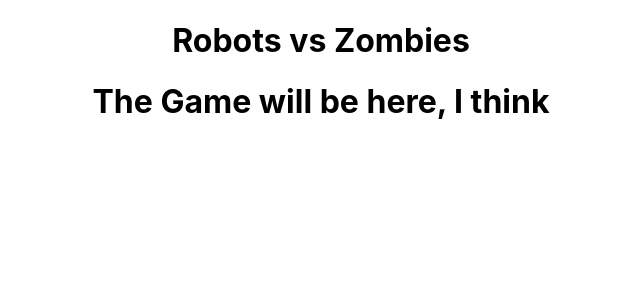
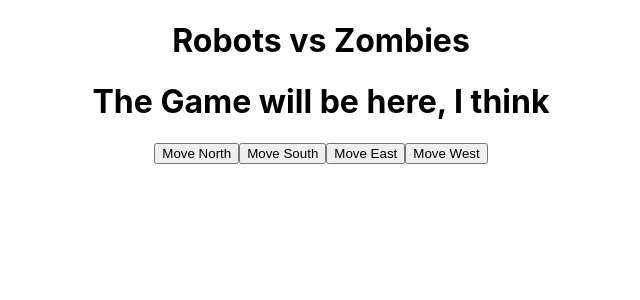
Before and after one commit to Robot-vs-Zombies/rvz-front-end, a React (Create React App) app: page /dashboard in a window 1280 px wide. Shown: the top 300 px of the page, without its empty margins (319-959 px from the left). Built offline with nearby package versions, Linux system fonts and the light colour scheme; no server answers.

Commit message:
setup basic movement for test server, as well as player initalization

```diff
--- a/src/App.js
+++ b/src/App.js
@@ -1,24 +1,22 @@
-import React from 'react';
-import './App.css';
-import {BrowserRouter as Router, Route, Switch} from 'react-router-dom';
-import Login from './components/registration/Login';
-import SignUp from './components/registration/SignUp';
-import Dashboard from './components/dashboard/Dashboard';
+import React from "react";
+import "./App.css";
+import { BrowserRouter as Router, Route, Switch } from "react-router-dom";
+import Login from "./components/registration/Login";
+import SignUp from "./components/registration/SignUp";
+import Dashboard from "./components/dashboard/Dashboard";
 
 function App() {
-
   return (
     <Router>
-    <div className="App">
-      <h1>Robots vs Zombies</h1>
-      <Switch>
-      <Route exact path='/' component={SignUp}/>
-      <Route path ='/register' component={Login}/>
-      <Route path='/dashboard' component={Dashboard}/>
-      </Switch>
-    </div>
+      <div className="App">
+        <h1>Robots vs Zombies</h1>
+        <Switch>
+          <Route exact path="/" component={SignUp} />
+          <Route path="/login" component={Login} />
+          <Route path="/dashboard" component={Dashboard} />
+        </Switch>
+      </div>
     </Router>
-
   );
 }
 
--- a/src/components/dashboard/Dashboard.jsx
+++ b/src/components/dashboard/Dashboard.jsx
@@ -1,7 +1,68 @@
-import React from 'react';
+import React, { useEffect, useState } from "react";
+import axiosWithAuth from "../../utils/axiosWithAuth";
 
 export default function Dashboard() {
-    return (
-        <h1>The Game will be here, I think</h1>
-    )
+  const [direction, setDirection] = useState("");
+
+  useEffect(() => {
+    axiosWithAuth()
+      .get("/api/adv/init/")
+      .then((res) => {
+        console.log(res);
+      })
+      .catch((res) => {
+        console.log(res);
+      });
+  }, []);
+
+  const handleSubmit = (event) => {
+    axiosWithAuth()
+      .post("/api/adv/move", { direction: direction })
+      .then((res) => {
+        console.log(res);
+      })
+      .catch((res) => {
+        console.log(res);
+      });
+  };
+
+  console.log(direction);
+
+  return (
+    <div>
+      <h1>The Game will be here, I think</h1>
+      <button
+        onClick={() => {
+          setDirection("n");
+          handleSubmit();
+        }}
+      >
+        Move North
+      </button>
+      <button
+        onClick={() => {
+          setDirection("s");
+          handleSubmit();
+        }}
+      >
+        Move South
+      </button>
+      <button
+        onClick={() => {
+          setDirection("e");
+          handleSubmit();
+        }}
+      >
+        Move East
+      </button>
+      <button
+        onClick={() => {
+          setDirection("w");
+          handleSubmit();
+        }}
+      >
+        Move West
+      </button>
+    </div>
+  );
 }
--- a/src/components/registration/Login.jsx
+++ b/src/components/registration/Login.jsx
@@ -1,54 +1,56 @@
-import React, {useState, useEffect} from 'react';
-import {Link} from 'react-router-dom'
-import axios from 'axios';
+import React, { useState, useEffect } from "react";
+import { Link } from "react-router-dom";
+import axios from "axios";
 
 export default function Login(props) {
   const [user, setUsers] = useState({
-    username: '',
-    password: '',
-   })
+    username: "",
+    password: "",
+  });
 
   const handleChange = (e) => {
     setUsers({
-        ...user, [e.target.name]: e.target.value
+      ...user,
+      [e.target.name]: e.target.value,
+    });
+  };
+
+  const handleSubmit = (event) => {
+    event.preventDefault();
+    axios
+      .post("https://lambda-mud-test.herokuapp.com/api/login/", user)
+      .then((res) => {
+        console.log(res);
+        localStorage.setItem("token", res.data.key);
+        localStorage.setItem("username", user.username);
+        props.history.push("/dashboard");
       })
-}
-
-    const handleSubmit = () => {
-     axios
-     .post("https://lambda-mud-test.herokuapp.com/api/login/")
-     .then(res => {
-         console.log(res)
-        localStorage.setItem('token', res.data.key);
-        localStorage.setItem('username', user.username)
-        props.history.push('/dashboard');
-     })
-     .catch(err => {
-         console.log(err)
-     })
- }
+      .catch((err) => {
+        console.log(err);
+      });
+  };
 
   return (
     <form onSubmit={handleSubmit}>
-           <label htmlFor='username'>
+      <label htmlFor="username">
         <input
           onChange={handleChange}
-                id = 'username'
-                type='text'
-                name='username'
+          id="username"
+          type="text"
+          name="username"
           value={user.username}
         />
       </label>
-           <label htmlFor='password'>
+      <label htmlFor="password">
         <input
-                    id='password'
-                    type='password'
-                    name='password'
+          onChange={handleChange}
+          id="password"
+          type="password"
+          name="password"
           value={user.password}
         />
-
       </label>
-            <button>Login</button>
+      <button type="submit">Login</button>
     </form>
-    )
+  );
 }
--- a/src/components/registration/SignUp.jsx
+++ b/src/components/registration/SignUp.jsx
@@ -1,75 +1,65 @@
-import React, { useState } from 'react';
-import { Link } from 'react-router-dom';
-import axios from 'axios';
+import React, { useState } from "react";
+import { Link } from "react-router-dom";
+import axios from "axios";
 
 export default function SignUp(props) {
   const [newUser, setNewUser] = useState({
-        username: '',
-        password1: '',
-        password2: ''
-    })
+    username: "",
+    password1: "",
+    password2: "",
+  });
 
   const handleChange = (e) => {
-        e.preventDefault()
+    e.preventDefault();
     setNewUser({
       ...newUser,
-            [e.target.name]: e.target.value
-        })
-    }
+      [e.target.name]: e.target.value,
+    });
+  };
 
   const handleSubmit = (e) => {
-        console.log("new user info", newUser)
-        e.preventDefault()
-        axios.post('https://lambda-mud-test.herokuapp.com/api/registration/', newUser)
-        .then(res => {
-            localStorage.setItem('token', res.data.key);
-            console.log('register info:', res.data)
-            axios.post("https://lambda-mud-test.herokuapp.com/api/login/",
-            {username: newUser.username, password: newUser.password1, password2: newUser.password2})
-            .then(res => {
-                localStorage.setItem('token', res.data.key);
-                localStorage.setItem('username', newUser.username)
-                props.history.push('/dashboard');
+    console.log("new user info", newUser);
+    e.preventDefault();
+    axios
+      .post("https://lambda-mud-test.herokuapp.com/api/registration/", newUser)
+      .then((res) => {
+        localStorage.setItem("token", res.data.key);
+        localStorage.setItem("username", newUser.username);
+        console.log("register info:", res.data);
       })
-            .catch(err => {
-                console.log(err)
-            })
-        })
-        .catch(err => {
-            console.log(err)
-        })
-    }
+      .catch((err) => {
+        console.log(err);
+      });
+    props.history.push("/login");
+  };
 
   return (
     <form onSubmit={handleSubmit}>
-            <label htmlFor='username'>
+      <label htmlFor="username">
         <input
           onChange={handleChange}
-                id = 'username'
-                type='text'
-                name='username'
+          id="username"
+          type="text"
+          name="username"
         />
       </label>
-           <label htmlFor='password1'>
+      <label htmlFor="password1">
         <input
           onChange={handleChange}
-                    id='password1'
-                    type='password'
-                    name='password1'
-
+          id="password1"
+          type="password"
+          name="password1"
         />
-
       </label>
-            <label htmlFor='password2'>
+      <label htmlFor="password2">
         <input
           onChange={handleChange}
-                    id='password2'
-                    type='password'
-                    name='password2'
+          id="password2"
+          type="password"
+          name="password2"
         />
-
       </label>
       <button>Register</button>
     </form>
-    )
+  );
 }
--- a/src/utils/axiosWithAuth.js
+++ b/src/utils/axiosWithAuth.js
@@ -1,15 +1,14 @@
-import axios from 'axios';
+import axios from "axios";
 
-const token = localStorage.getItem('token');
+const token = localStorage.getItem("token");
 
 const axiosWithAuth = () => {
-
-    return axios.create({
-        baseURL: 'https://lambda-mud-test.herokuapp.com/',
-        headers: {
-            Authorization: token
-        }
-    });
+  return axios.create({
+    baseURL: "https://lambda-mud-test.herokuapp.com/",
+    headers: {
+      Authorization: `Token ${token}`,
+    },
+  });
 };
 
 export default axiosWithAuth;
```
Lines whose indentation alone changed are shown as unchanged.
